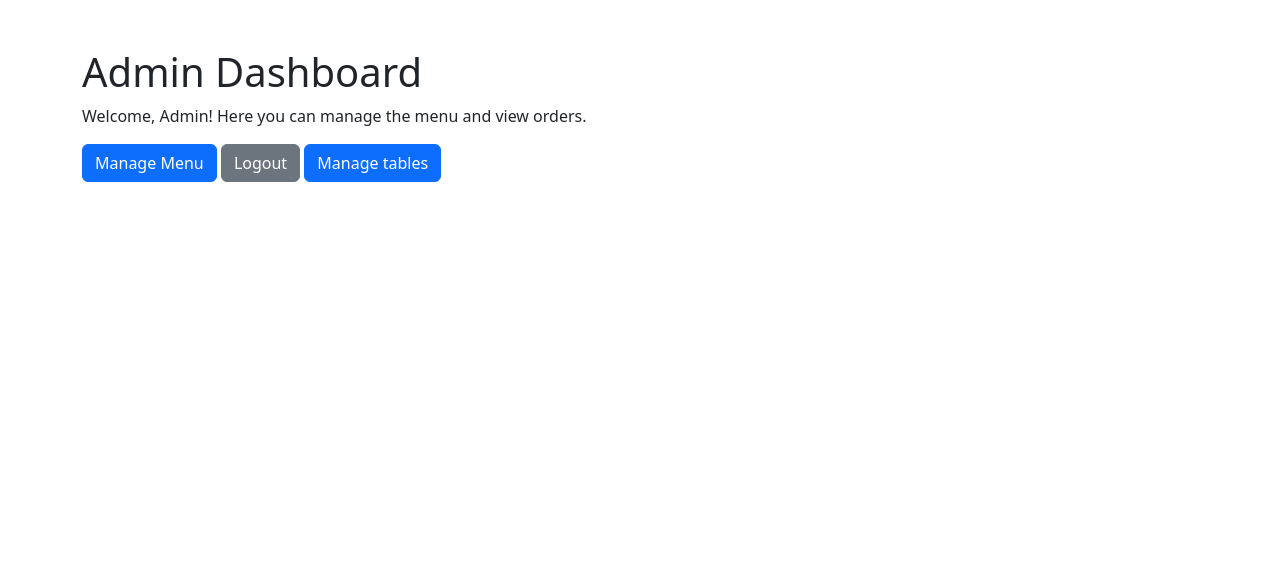
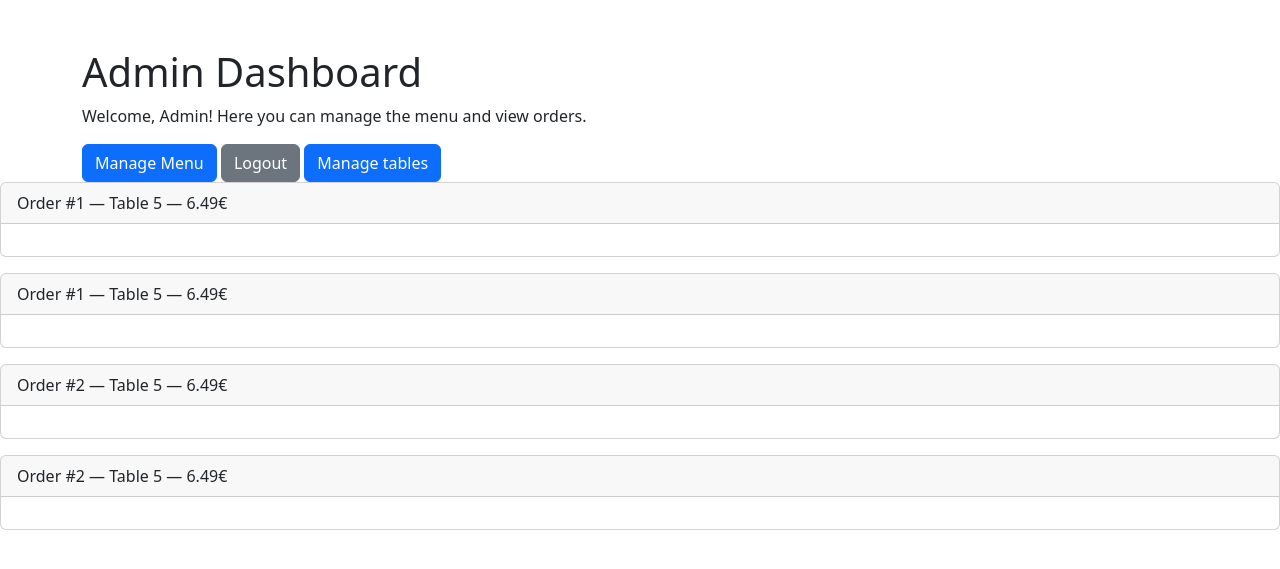
Before and after one commit to naqshbandZ/SmartMenu, a Flask app: page /admin in a window 1280 px wide. Shown: the part 56-625 px from the top of the page. Run offline with Flask 3, Linux system fonts and the light colour scheme; the visitor is signed in with stand-in values (Sample User, id 1); data comes from the database, SQL or seed files in the repository.

Commit message:
Work in progress - orders dashboard

```diff
--- a/app.py
+++ b/app.py
@@ -1,5 +1,5 @@
 from flask import Flask, render_template, request, session, redirect, url_for, flash
-from database import get_menu_item, get_category, add_category, add_menu, delete_category, delete_menu, add_table, update_table_qr, show_table, delete_table,table_exists, add_orders, add_order_item
+from database import get_menu_item, get_category, add_category, add_menu, delete_category, delete_menu, add_table, update_table_qr, show_table, delete_table,table_exists, add_orders, add_order_item, get_orders
 from werkzeug.utils import secure_filename
 from qr_generator import generate_qr
 import os
@@ -34,10 +34,12 @@ def login():
 # admin page route,
 @app.route('/admin')
 def admin():
-     print("session:", session)
      if not session.get('logged_in'):
          return redirect('login.html')
-     return render_template('admin.html')
+
+     orders = get_orders()
+     print(orders)
+     return render_template('admin.html', orders=orders)
 
 # book table route
 @app.route('/book-table')
@@ -66,7 +68,6 @@ def add_to_cart():
     for item in session['cart']:
         if item['id'] == id:
             flash('Item already in cart! Change quantity from cart.')
-            session.modified = True
             return redirect(f"/menu/{session.get('table_id', 1)}")
 
     session['cart'].append({
@@ -147,6 +148,7 @@ def admin_add_menu():
     price = request.form.get('price')
     category = request.form.get('category')
     image = request.files['image_path']
+
     filename = secure_filename(image.filename)
     image.save(os.path.join('static/images', filename))
     image_path = '/static/images/' + filename
--- a/database.py
+++ b/database.py
@@ -99,6 +99,22 @@ def show_table():
     conn.close()
     return tables
 
+def get_orders():
+    conn = get_connection()
+    cursor = conn.cursor()
+    cursor.execute('''
+        SELECT orders.id, orders.table_id, orders.status, orders.total_amount,
+               order_item.quantity, order_item.price_at_order,
+               menu_item.name
+        FROM orders
+        JOIN order_item ON orders.id = order_item.order_id
+        JOIN menu_item ON order_item.menu_item_id = menu_item.id
+        WHERE orders.status = "pending"
+    ''')
+    orders = cursor.fetchall()
+    conn.close()
+    return orders
+
 def delete_table(id):
     conn = get_connection()
     cursor = conn.cursor()
--- a/templates/admin.html
+++ b/templates/admin.html
@@ -11,4 +11,16 @@
 
 
 </div>
+{% for order in orders %}
+    <div class="card mb-3">
+        <div class="card-header">
+            Order #{{ order['id'] }} — Table {{ order['table_id'] }} — {{ order['total_amount'] }}€
+        </div>
+        <div class="card-body">
+            {% for item in order['items'] %}
+            <p>• {{ item['name'] }} x{{ item['quantity'] }} — {{ item['price'] }}€</p>
+            {% endfor %}
+        </div>
+    </div>
+{% endfor %}
 {% endblock %}
```
